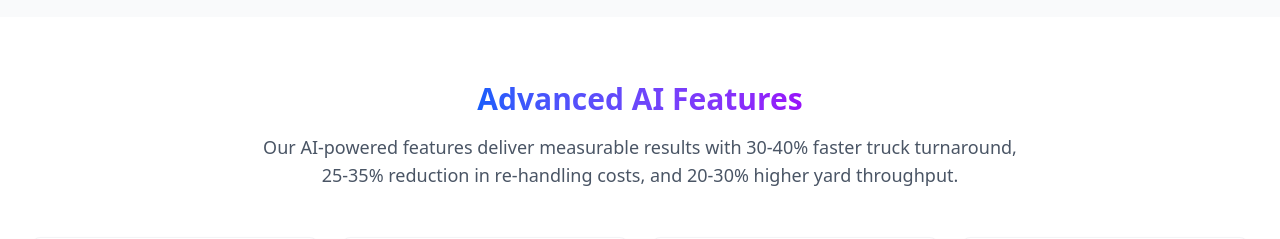
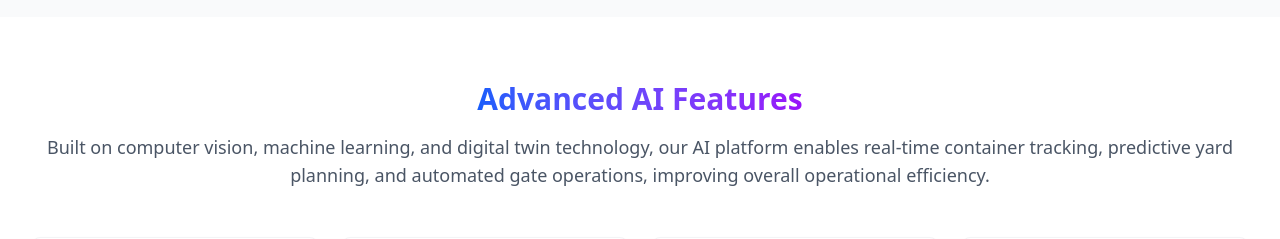
Before and after one commit to Rutujapatil2411/vayantaailabs, a React (Vite) app: page / in a window 1280 px wide. Shown: the part 3920-4159 px from the top of the page. Built offline with nearby package versions, Linux system fonts and the light colour scheme.

Commit message:
Homepage update

```diff
--- a/src/components/home/HomeSection2.jsx
+++ b/src/components/home/HomeSection2.jsx
@@ -478,9 +478,8 @@ const HomeSection2 = () => {
             <h2 className="text-3xl font-bold text-gray-900 mb-4">
               <span className="text-transparent bg-clip-text bg-gradient-to-r from-blue-600 to-purple-600">Advanced AI Features</span>
             </h2>
-            <p className="text-lg text-gray-600 max-w-3xl mx-auto">
-              Our AI-powered features deliver measurable results with 30-40% faster truck turnaround, 25-35% reduction in re-handling costs, and 20-30% higher yard throughput.
-            </p>
+            <p className="text-lg text-gray-600 max-w-3.5xl mx-auto">
+Built on computer vision, machine learning, and digital twin technology, our AI platform enables real-time container tracking, predictive yard planning, and automated gate operations, improving overall operational efficiency.            </p>
           </motion.div>
 
           <motion.div
```
